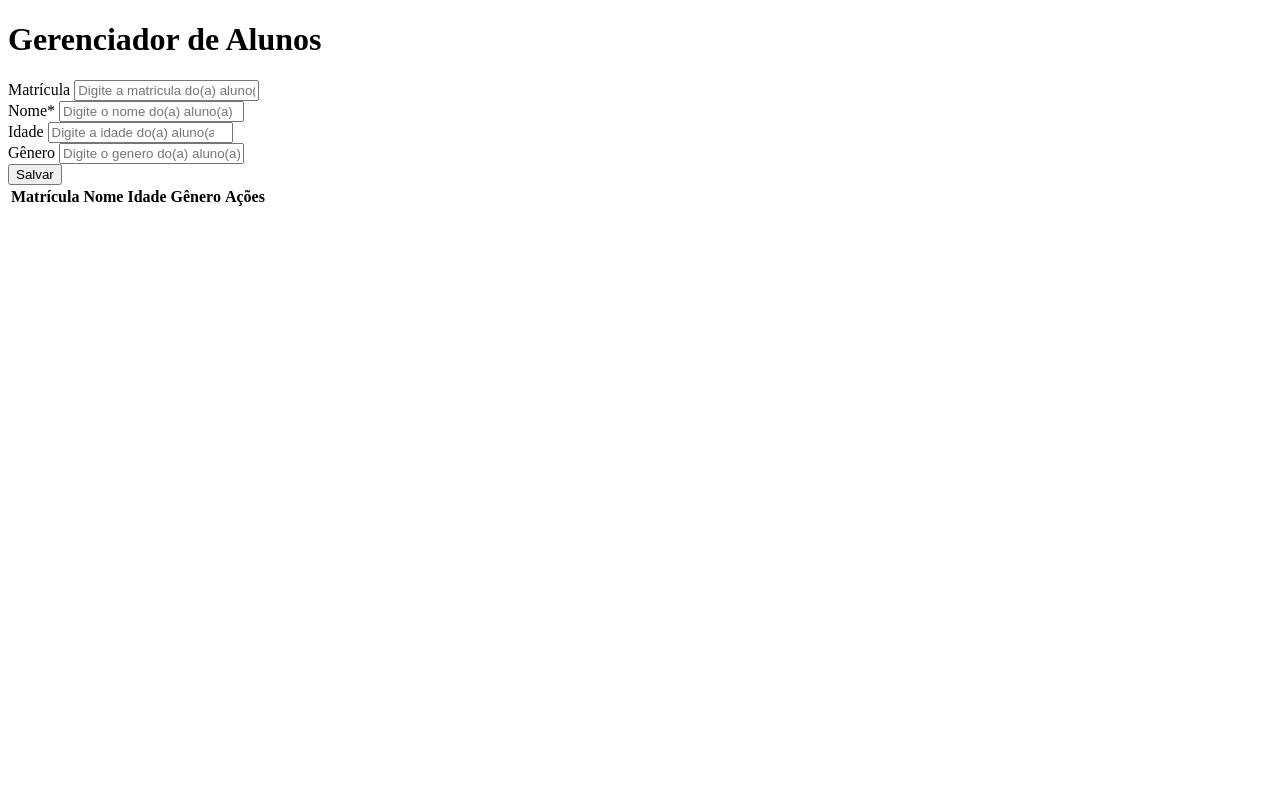
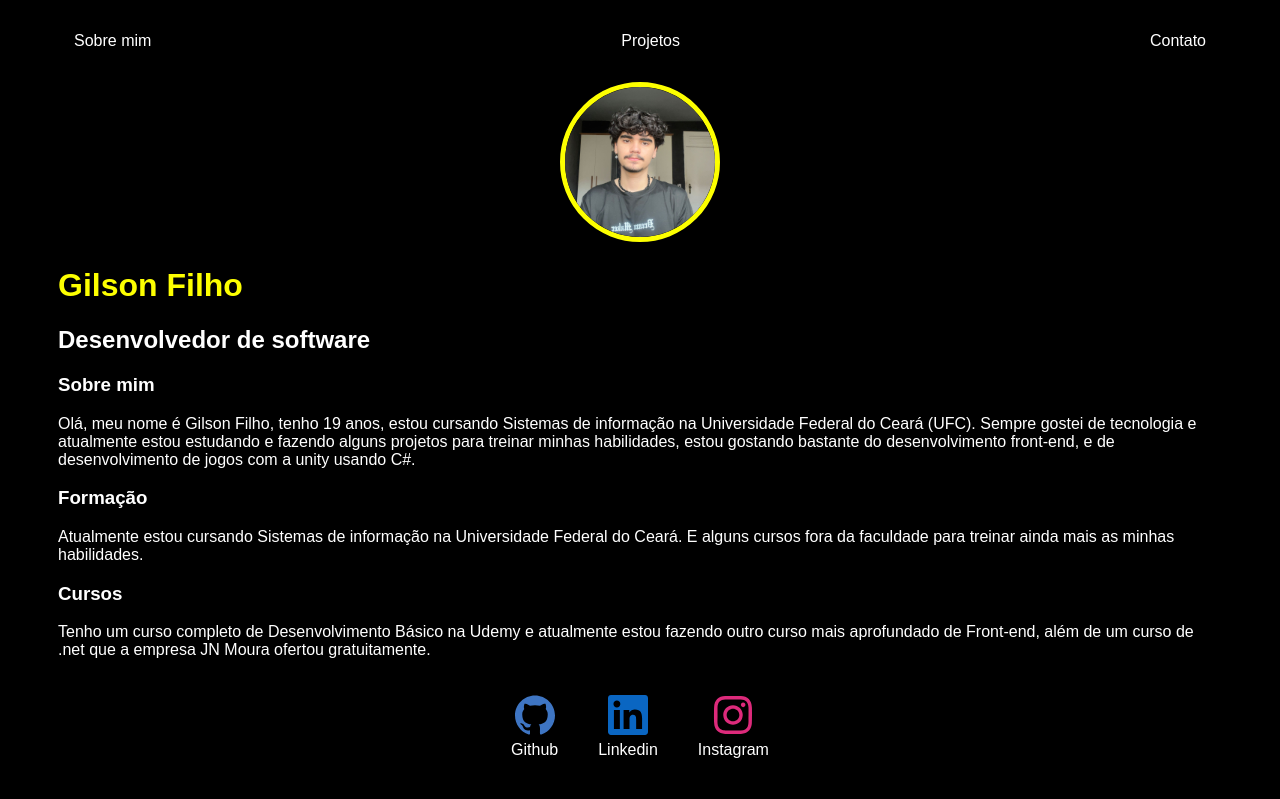
Before and after one commit to Gilsonfilho1/Portfolio, a plain HTML site: page index.html in a window 1280 px wide. Drawn offline with Linux system fonts and the light colour scheme.

Commit message:
Update index.html

```diff
--- a/index.html
+++ b/index.html
@@ -1,54 +1,79 @@
 <!DOCTYPE html>
-<html lang="pt-BR">
+<html>
+    <head>
+        <title>Gilson Filho</title>
+        <meta charset="utf-8">
+        <link rel="stylesheet" href="index.css">
+    </head>
 
-<head>
-    <meta charset="UTF-8">
-    <meta name="viewport" content="width=device-width, initial-scale=1.0">
-    <title>Gerenciador de Alunos</title>
-    <link rel="stylesheet" href="styles.css">
-</head>
+    <body>
+        <div class="container">
+            <nav>
+                <ul>
+                    <li>
+                        <a href="index.html">Sobre mim</a>
+                    </li>
+                    <li>
+                        <a href="projetos.html">Projetos</a>
+                    </li>
+                    <li>
+                        <a href="contato.html">Contato</a>
+                    </li>
+                </ul>
+            </nav>
 
-<body>
-    <div class="container">
-        <h1>Gerenciador de Alunos</h1>
-        <form id="form-aluno">
-            <div>
-                <label for="matricula">Matrícula</label>
-                <input type="text" name="matricula" id="matricula" placeholder="Digite a matricula do(a) aluno(a)">
-            </div>
-            <div>
-                <label for="nome">Nome*</label>
-                <input type="text" name="nome" id="nome" required placeholder="Digite o nome do(a) aluno(a)">
-            </div>
-            <div>
-                <label for="idade">Idade</label>
-                <input type="number" name="idade" id="idade" placeholder="Digite a idade do(a) aluno(a)">
-            </div>
-            <div>
-                <label for="genero">Gênero</label>
-                <input type="text" name="genero" id="genero" placeholder="Digite o genero do(a) aluno(a)">
-            </div>
-            <div>
-                <button type="submit">Salvar</button>
-            </div>
-        </form>
-        <table>
-            <thead>
-                <tr>
-                    <th>Matrícula</th>
-                    <th>Nome</th>
-                    <th>Idade</th>
-                    <th>Gênero</th>
-                    <th>Ações</th>
-                </tr>
-            </thead>
-            <tbody id="alunos">
-                <!-- Alunos serão inseridos aqui -->
-            </tbody>
-        </table>
-    </div>
+            <header>
+                <div class="centralizar">
+                    <img src="./imagens/imagem.jpeg">
+                </div>
+                <h1>Gilson Filho</h1>
+                <h2>Desenvolvedor de software</h2>
+            </header>
 
-    <script src="script.js"></script>
-</body>
+            <main>
+                <section>
+                    <h3>Sobre mim</h3>
+                    <p>
+                        Olá, meu nome é Gilson Filho, tenho 19 anos, estou cursando Sistemas de
+                        informação na Universidade Federal do Ceará (UFC). Sempre gostei de tecnologia
+                        e atualmente estou estudando e fazendo alguns projetos para treinar minhas
+                        habilidades, estou gostando bastante do desenvolvimento front-end, e de desenvolvimento
+                        de jogos com a unity usando C#.
+                    </p>
+                </section>
+                <section>
+                    <h3>Formação</h3>
+                    <p>
+                        Atualmente estou cursando Sistemas de informação na Universidade Federal do Ceará. E alguns
+                        cursos fora da faculdade para treinar ainda mais as minhas habilidades.
+                    </p>
+                </section>
+                <section>
+                    <h3>Cursos</h3>
+                    <p>
+                        Tenho um curso completo de Desenvolvimento Básico na Udemy e atualmente estou fazendo outro
+                        curso mais aprofundado de Front-end, além de um curso de .net que a empresa JN Moura ofertou
+                        gratuitamente.
+                    </p>
+                </section>
+            </main>
 
+            <footer>
+                <a href="https://github.com/Gilsonfilho1" target="_blank" rel="noopener noreferrer">
+                    <img src="./imagens/github.svg"></img>
+                    <p>Github</p>
+                </a>
+                <a href="https://www.linkedin.com/in/gilson-filho-a6916722b/" target="_blank" rel="noopener noreferrer">
+                    <img src="./imagens/linkedin.svg"></img>
+                    <p>Linkedin</p>
+                </a>
+                <a href="https://www.instagram.com/gilson.filhodm/" target="_blank" rel="noopener noreferrer">
+                    <img src="./imagens/instagram.svg"></img>
+                    <p>Instagram</p>
+                </a>
+            </footer>
+        </div>
+
+
+    </body>
 </html>
```
